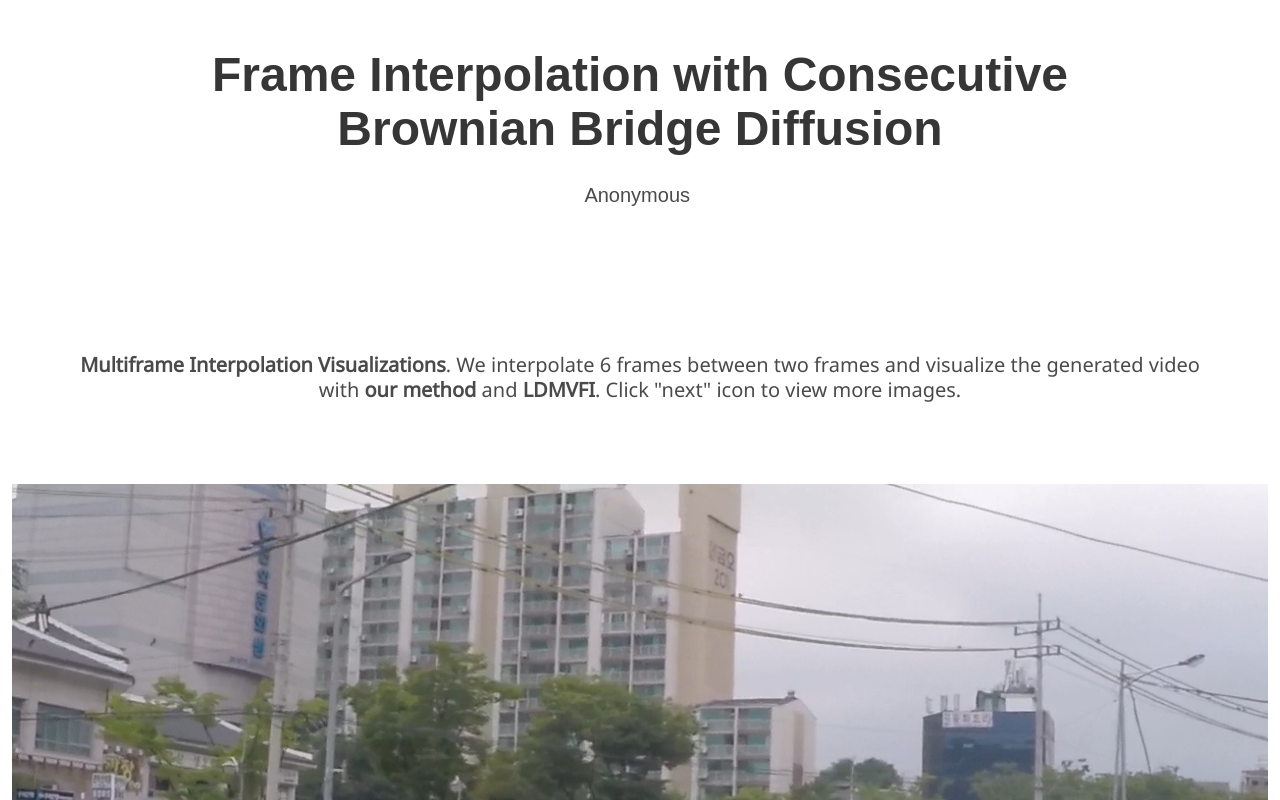
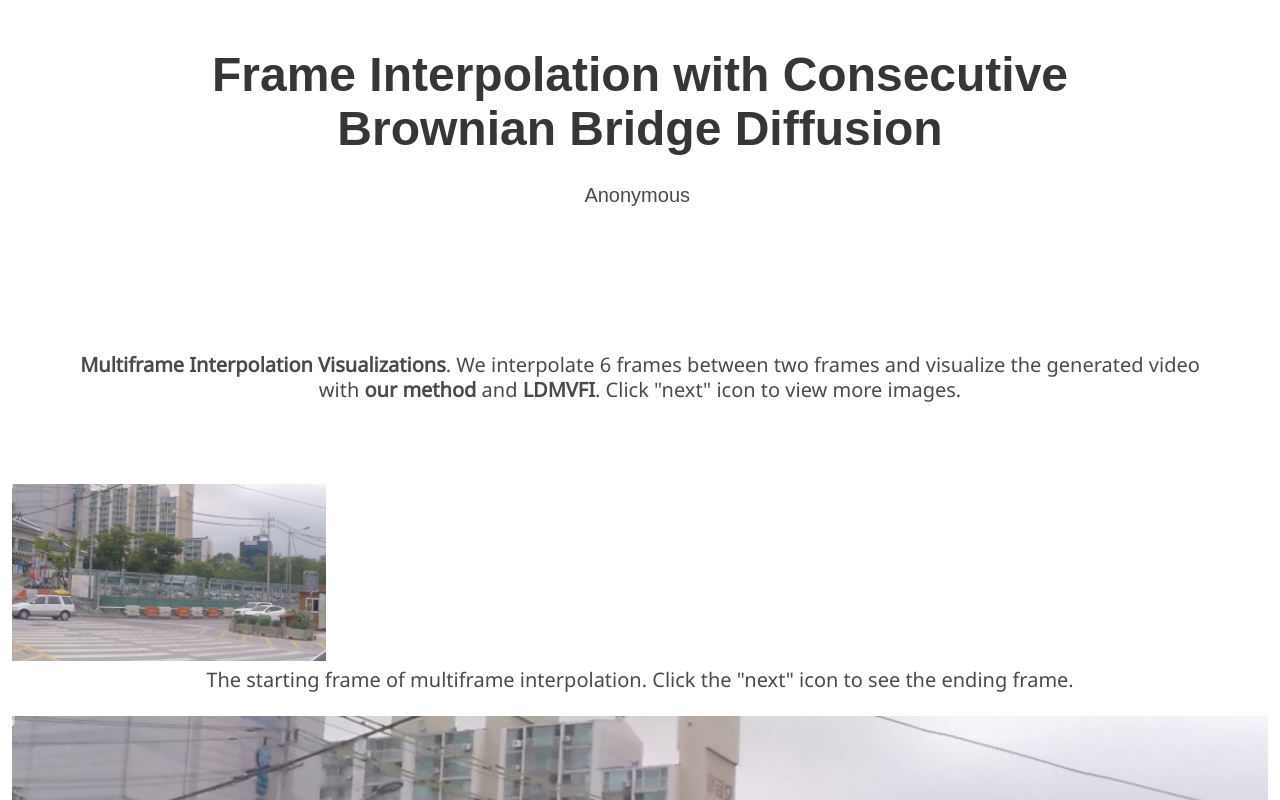
Before and after one commit to ZonglinL/interpolation, a plain HTML site: page index.html in a window 1280 px wide. Shown: the top 800 px of the page. Drawn offline with nearby package versions, Linux system fonts and the light colour scheme; some icons are missing; a web font is replaced by a local one.

Commit message:
Update index.html

```diff
--- a/index.html
+++ b/index.html
@@ -138,7 +138,7 @@
 
 <div class="row">
    <div class="column">
-      <img src="static/images/vid_0_im_0.png">
+      <img src="static/images/vid_0_im_0.png" width="25%">
        <h2 class="subtitle has-text-centered">
           The starting frame of multiframe interpolation. Click the "next" icon to see the ending frame.
         </h2>
```
